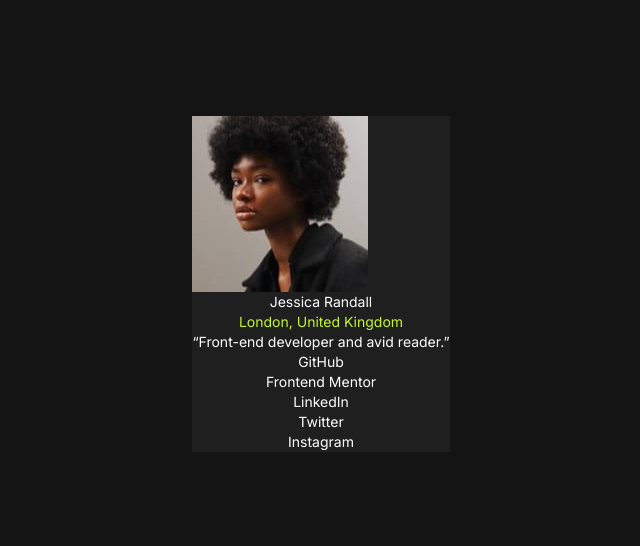
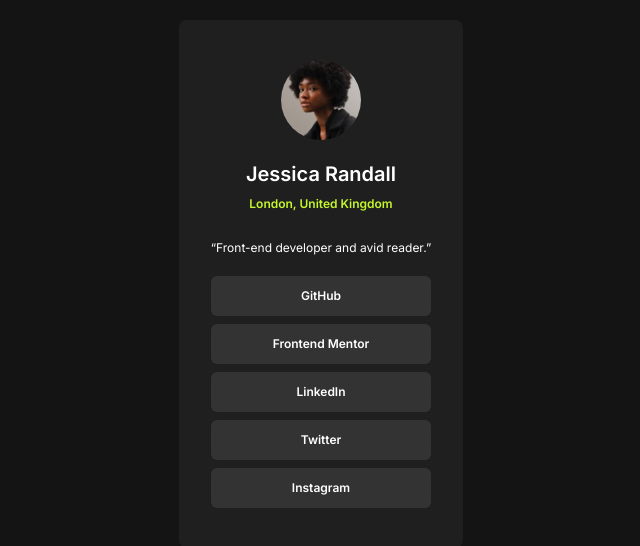
Before and after one commit to njorogejeff/social-links-profile, a website built with Vite: page index.html in a window 1280 px wide. Shown: the part 116-662 px from the top of the page, without its empty margins (319-959 px from the left). Built offline with nearby package versions, Linux system fonts and the light colour scheme.

Commit message:
Enhance profile layout and styling in index.html

```diff
--- a/index.html
+++ b/index.html
@@ -15,32 +15,41 @@
 
   <body class="font-inter text-social-white text-center text-sm">
     <main class="bg-social-grey-900 grid min-h-screen place-content-center">
-      <section class="bg-social-grey-800">
+      <section class="container bg-social-grey-800 rounded-lg px-8 py-10">
         <img
           src="./assets/images/avatar-jessica.jpeg"
           alt="Jessica Randall Picture"
+          class="w-20 rounded-full mx-auto mb-5"
         />
-        <h1>Jessica Randall</h1>
-        <h2 class="text-social-green">London, United Kingdom</h2>
-        <p><q>Front-end developer and avid reader.</q></p>
+        <h1 class="text-xl font-semibold mb-2">Jessica Randall</h1>
+        <h2 class="text-social-green text-xs font-semibold mb-7">London, United Kingdom</h2>
+        <p class="text-xs mb-5"><q>Front-end developer and avid reader.</q></p>
         <ul>
-          <li>
-            <a href="https://www.github.com" target="_blank">GitHub</a>
-          </li>
-          <li>
-            <a href="https://www.frontendmentor.com" target="_blank"
-              >Frontend Mentor</a
-            >
-          </li>
-          <li>
-            <a href="https://www.linkedin.com" target="_blank">LinkedIn</a>
-          </li>
-          <li>
-            <a href="https://www.twitter.com" target="_blank">Twitter</a>
-          </li>
-          <li>
-            <a href="https://www.instagram.com" target="_blank">Instagram</a>
-          </li>
+          <a href="https://www.github.com" target="_blank">
+            <li class="bg-social-grey-700 py-3 rounded-md mb-2 text-xs font-semibold hover:bg-social-green hover:text-social-grey-900 transition duration-300">
+              GitHub
+            </li>
+          </a>
+          <a href="https://www.frontendmentor.io" target="_blank">
+            <li class="bg-social-grey-700 py-3 rounded-md mb-2 text-xs font-semibold hover:bg-social-green hover:text-social-grey-900 transition duration-300">
+              Frontend Mentor
+            </li>
+          </a>
+          <a href="https://www.linkedin.com" target="_blank">
+            <li class="bg-social-grey-700 py-3 rounded-md mb-2 text-xs font-semibold hover:bg-social-green hover:text-social-grey-900 transition duration-300">
+              LinkedIn
+            </li>
+          </a>
+          <a href="https://www.twitter.com" target="_blank">
+            <li class="bg-social-grey-700 py-3 rounded-md mb-2 text-xs font-semibold hover:bg-social-green hover:text-social-grey-900 transition duration-300">
+              Twitter
+            </li>
+          </a>
+          <a href="https://www.instagram.com" target="_blank">
+            <li class="bg-social-grey-700 py-3 rounded-md text-xs font-semibold hover:bg-social-green hover:text-social-grey-900 transition duration-300">
+              Instagram
+            </li>
+          </a>
         </ul>
       </section>
     </main>
```
